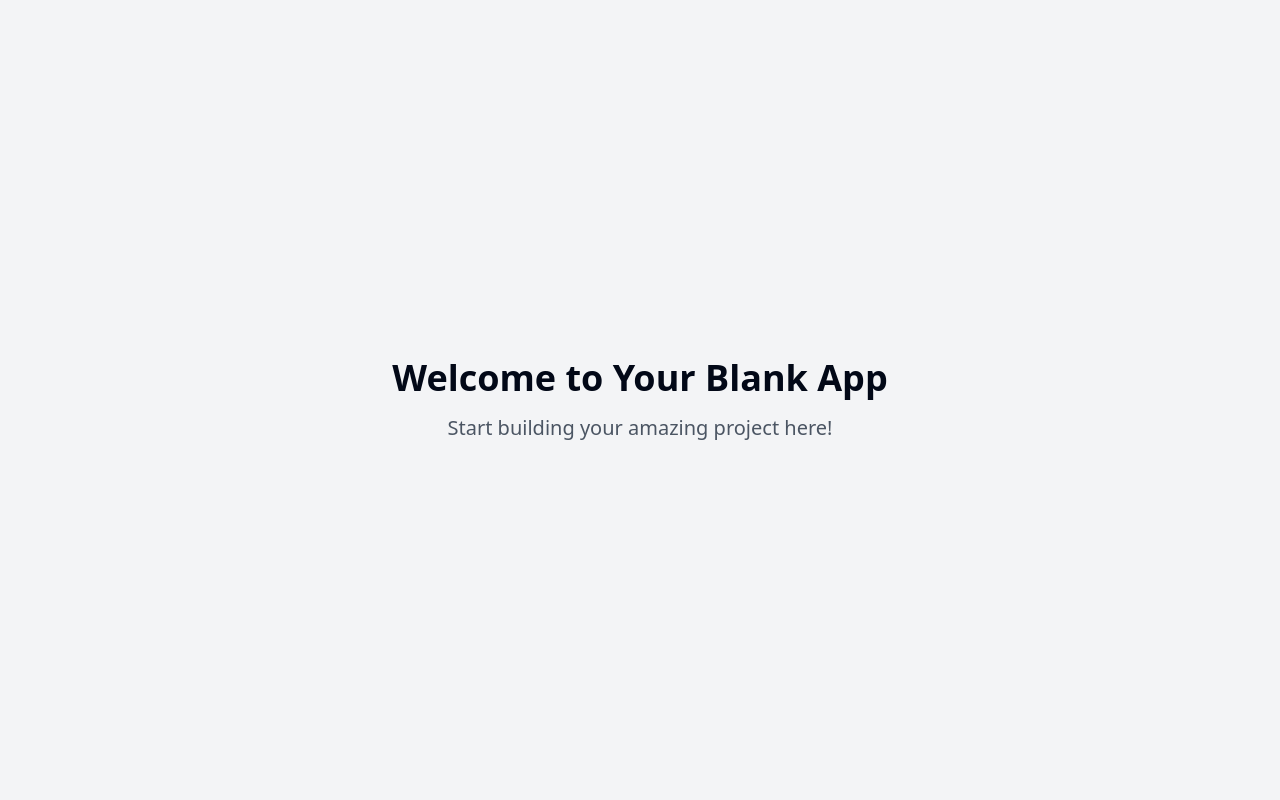
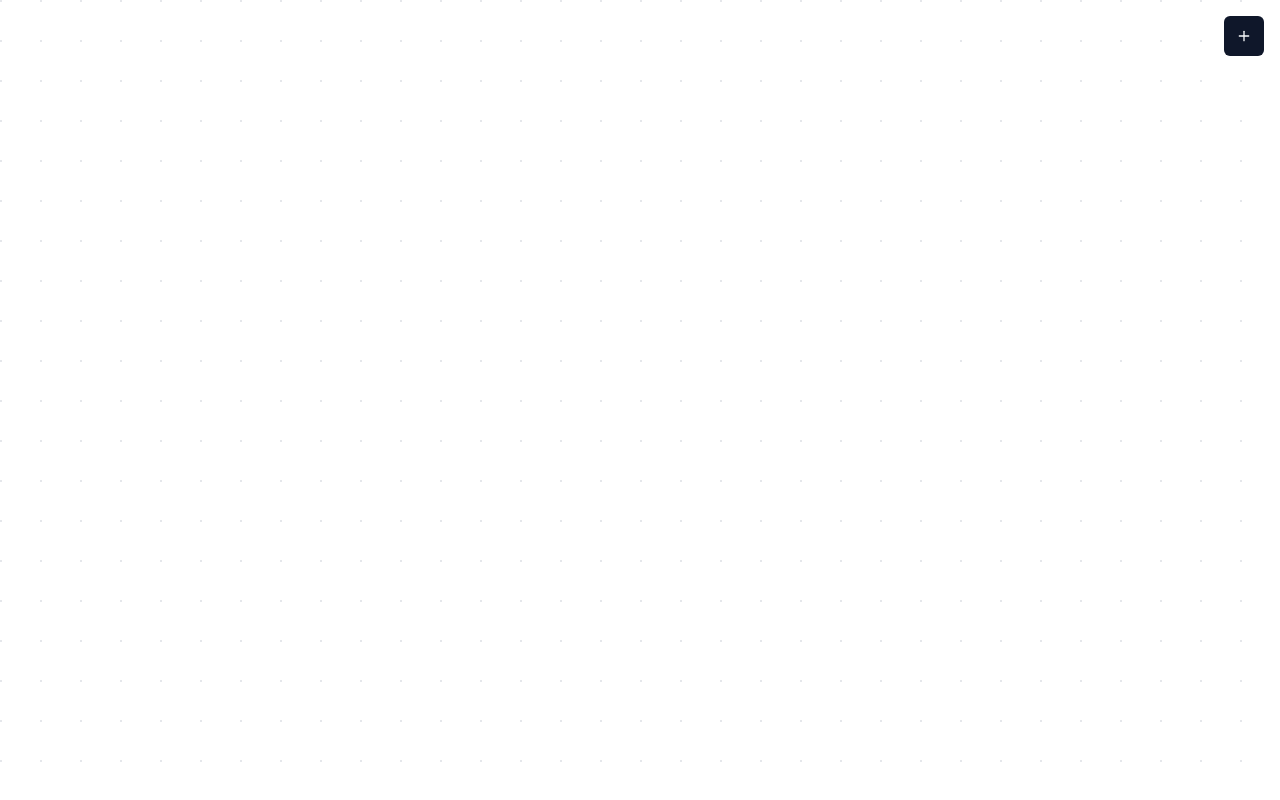
Before and after one commit to thesagrotan/noteverse-connection-canvas, a React (Vite) app: page / in a window 1280 px wide. Built offline with nearby package versions, Linux system fonts and the light colour scheme.

Commit message:
Create Milanote Copycat Features
Implement core and advanced features for a Milanote-like application, including an infinite draggable canvas, note placement, trackpad zoom, a dotted background, connections between notes, interactive feedback, and center placement for new notes.
[skip gpt_engineer]

```diff
--- a/package.json
+++ b/package.json
@@ -45,6 +45,7 @@
     "cmdk": "^1.0.0",
     "date-fns": "^3.6.0",
     "embla-carousel-react": "^8.3.0",
+    "framer-motion": "^11.15.0",
     "input-otp": "^1.2.4",
     "lucide-react": "^0.462.0",
     "next-themes": "^0.3.0",
--- /dev/null
+++ b/src/components/Canvas.tsx
@@ -0,0 +1,82 @@
+import { motion, useMotionValue, useTransform } from "framer-motion";
+import { useState } from "react";
+import Note from "./Note";
+import { Button } from "./ui/button";
+import { Plus } from "lucide-react";
+
+export interface NoteData {
+  id: string;
+  x: number;
+  y: number;
+  content: string;
+}
+
+const Canvas = () => {
+  const [notes, setNotes] = useState<NoteData[]>([]);
+  const x = useMotionValue(0);
+  const y = useMotionValue(0);
+  const scale = useMotionValue(1);
+
+  const backgroundX = useTransform(x, (value) => value * 0.5);
+  const backgroundY = useTransform(y, (value) => value * 0.5);
+
+  const handleAddNote = () => {
+    const newNote: NoteData = {
+      id: `note-${Date.now()}`,
+      x: -x.get() + window.innerWidth / 2 - 100,
+      y: -y.get() + window.innerHeight / 2 - 50,
+      content: "New note",
+    };
+    setNotes([...notes, newNote]);
+  };
+
+  const handleNotePositionChange = (id: string, newX: number, newY: number) => {
+    setNotes(
+      notes.map((note) =>
+        note.id === id ? { ...note, x: newX, y: newY } : note
+      )
+    );
+  };
+
+  return (
+    <div className="h-screen w-screen overflow-hidden bg-canvas-bg relative">
+      <div className="absolute top-4 right-4 z-50">
+        <Button onClick={handleAddNote} size="icon">
+          <Plus className="h-4 w-4" />
+        </Button>
+      </div>
+      <motion.div
+        className="w-full h-full cursor-grab active:cursor-grabbing relative"
+        style={{
+          x,
+          y,
+          scale,
+        }}
+        drag
+        dragConstraints={false}
+        dragElastic={0}
+        dragTransition={{ power: 0.2, timeConstant: 200 }}
+        whileTap={{ cursor: "grabbing" }}
+      >
+        <div
+          className="absolute inset-0 pointer-events-none"
+          style={{
+            backgroundImage:
+              "radial-gradient(circle at 1px 1px, rgb(229 231 235) 1px, transparent 0)",
+            backgroundSize: "40px 40px",
+            transform: `translate(${backgroundX.get()}px, ${backgroundY.get()}px)`,
+          }}
+        />
+        {notes.map((note) => (
+          <Note
+            key={note.id}
+            note={note}
+            onPositionChange={handleNotePositionChange}
+          />
+        ))}
+      </motion.div>
+    </div>
+  );
+};
+
+export default Canvas;
--- /dev/null
+++ b/src/components/Note.tsx
@@ -0,0 +1,36 @@
+import { motion } from "framer-motion";
+import type { NoteData } from "./Canvas";
+
+interface NoteProps {
+  note: NoteData;
+  onPositionChange: (id: string, x: number, y: number) => void;
+}
+
+const Note = ({ note, onPositionChange }: NoteProps) => {
+  return (
+    <motion.div
+      className="absolute bg-canvas-note p-4 rounded-lg shadow-lg w-[200px] cursor-move"
+      initial={{ x: note.x, y: note.y }}
+      animate={{ x: note.x, y: note.y }}
+      drag
+      dragMomentum={false}
+      onDragEnd={(_, info) => {
+        onPositionChange(
+          note.id,
+          note.x + info.offset.x,
+          note.y + info.offset.y
+        );
+      }}
+      whileHover={{ scale: 1.02 }}
+      transition={{ type: "spring", stiffness: 300, damping: 30 }}
+    >
+      <textarea
+        className="w-full h-full min-h-[100px] resize-none border-none focus:outline-none bg-transparent"
+        defaultValue={note.content}
+        onClick={(e) => e.stopPropagation()}
+      />
+    </motion.div>
+  );
+};
+
+export default Note;
--- a/src/index.css
+++ b/src/index.css
@@ -6,87 +6,46 @@
   :root {
     --background: 0 0% 100%;
     --foreground: 222.2 84% 4.9%;
-
     --card: 0 0% 100%;
     --card-foreground: 222.2 84% 4.9%;
-
     --popover: 0 0% 100%;
     --popover-foreground: 222.2 84% 4.9%;
-
     --primary: 222.2 47.4% 11.2%;
     --primary-foreground: 210 40% 98%;
-
     --secondary: 210 40% 96.1%;
     --secondary-foreground: 222.2 47.4% 11.2%;
-
     --muted: 210 40% 96.1%;
     --muted-foreground: 215.4 16.3% 46.9%;
-
     --accent: 210 40% 96.1%;
     --accent-foreground: 222.2 47.4% 11.2%;
-
     --destructive: 0 84.2% 60.2%;
     --destructive-foreground: 210 40% 98%;
-
     --border: 214.3 31.8% 91.4%;
     --input: 214.3 31.8% 91.4%;
     --ring: 222.2 84% 4.9%;
-
     --radius: 0.5rem;
-
-    --sidebar-background: 0 0% 98%;
-
-    --sidebar-foreground: 240 5.3% 26.1%;
-
-    --sidebar-primary: 240 5.9% 10%;
-
-    --sidebar-primary-foreground: 0 0% 98%;
-
-    --sidebar-accent: 240 4.8% 95.9%;
-
-    --sidebar-accent-foreground: 240 5.9% 10%;
-
-    --sidebar-border: 220 13% 91%;
-
-    --sidebar-ring: 217.2 91.2% 59.8%;
   }
 
   .dark {
     --background: 222.2 84% 4.9%;
     --foreground: 210 40% 98%;
-
     --card: 222.2 84% 4.9%;
     --card-foreground: 210 40% 98%;
-
     --popover: 222.2 84% 4.9%;
     --popover-foreground: 210 40% 98%;
-
     --primary: 210 40% 98%;
     --primary-foreground: 222.2 47.4% 11.2%;
-
     --secondary: 217.2 32.6% 17.5%;
     --secondary-foreground: 210 40% 98%;
-
     --muted: 217.2 32.6% 17.5%;
     --muted-foreground: 215 20.2% 65.1%;
-
     --accent: 217.2 32.6% 17.5%;
     --accent-foreground: 210 40% 98%;
-
     --destructive: 0 62.8% 30.6%;
     --destructive-foreground: 210 40% 98%;
-
     --border: 217.2 32.6% 17.5%;
     --input: 217.2 32.6% 17.5%;
     --ring: 212.7 26.8% 83.9%;
-    --sidebar-background: 240 5.9% 10%;
-    --sidebar-foreground: 240 4.8% 95.9%;
-    --sidebar-primary: 224.3 76.3% 48%;
-    --sidebar-primary-foreground: 0 0% 100%;
-    --sidebar-accent: 240 3.7% 15.9%;
-    --sidebar-accent-foreground: 240 4.8% 95.9%;
-    --sidebar-border: 240 3.7% 15.9%;
-    --sidebar-ring: 217.2 91.2% 59.8%;
   }
 }
 
@@ -94,8 +53,10 @@
   * {
     @apply border-border;
   }
-
   body {
     @apply bg-background text-foreground;
+    margin: 0;
+    padding: 0;
+    overflow: hidden;
   }
 }
--- a/src/pages/Index.tsx
+++ b/src/pages/Index.tsx
@@ -1,14 +1,7 @@
-// Update this page (the content is just a fallback if you fail to update the page)
+import Canvas from "@/components/Canvas";
 
 const Index = () => {
-  return (
-    <div className="min-h-screen flex items-center justify-center bg-gray-100">
-      <div className="text-center">
-        <h1 className="text-4xl font-bold mb-4">Welcome to Your Blank App</h1>
-        <p className="text-xl text-gray-600">Start building your amazing project here!</p>
-      </div>
-    </div>
-  );
+  return <Canvas />;
 };
 
 export default Index;
--- a/tailwind.config.ts
+++ b/tailwind.config.ts
@@ -12,85 +12,72 @@ export default {
   theme: {
     container: {
       center: true,
-			padding: '2rem',
+      padding: "2rem",
       screens: {
-				'2xl': '1400px'
-			}
+        "2xl": "1400px",
+      },
     },
     extend: {
       colors: {
-				border: 'hsl(var(--border))',
-				input: 'hsl(var(--input))',
-				ring: 'hsl(var(--ring))',
-				background: 'hsl(var(--background))',
-				foreground: 'hsl(var(--foreground))',
+        canvas: {
+          bg: "#ffffff",
+          dot: "#e5e7eb",
+          note: "#ffffff",
+        },
+        border: "hsl(var(--border))",
+        input: "hsl(var(--input))",
+        ring: "hsl(var(--ring))",
+        background: "hsl(var(--background))",
+        foreground: "hsl(var(--foreground))",
         primary: {
-					DEFAULT: 'hsl(var(--primary))',
-					foreground: 'hsl(var(--primary-foreground))'
+          DEFAULT: "hsl(var(--primary))",
+          foreground: "hsl(var(--primary-foreground))",
         },
         secondary: {
-					DEFAULT: 'hsl(var(--secondary))',
-					foreground: 'hsl(var(--secondary-foreground))'
+          DEFAULT: "hsl(var(--secondary))",
+          foreground: "hsl(var(--secondary-foreground))",
         },
         destructive: {
-					DEFAULT: 'hsl(var(--destructive))',
-					foreground: 'hsl(var(--destructive-foreground))'
+          DEFAULT: "hsl(var(--destructive))",
+          foreground: "hsl(var(--destructive-foreground))",
         },
         muted: {
-					DEFAULT: 'hsl(var(--muted))',
-					foreground: 'hsl(var(--muted-foreground))'
+          DEFAULT: "hsl(var(--muted))",
+          foreground: "hsl(var(--muted-foreground))",
         },
         accent: {
-					DEFAULT: 'hsl(var(--accent))',
-					foreground: 'hsl(var(--accent-foreground))'
+          DEFAULT: "hsl(var(--accent))",
+          foreground: "hsl(var(--accent-foreground))",
         },
         popover: {
-					DEFAULT: 'hsl(var(--popover))',
-					foreground: 'hsl(var(--popover-foreground))'
+          DEFAULT: "hsl(var(--popover))",
+          foreground: "hsl(var(--popover-foreground))",
         },
         card: {
-					DEFAULT: 'hsl(var(--card))',
-					foreground: 'hsl(var(--card-foreground))'
+          DEFAULT: "hsl(var(--card))",
+          foreground: "hsl(var(--card-foreground))",
         },
-				sidebar: {
-					DEFAULT: 'hsl(var(--sidebar-background))',
-					foreground: 'hsl(var(--sidebar-foreground))',
-					primary: 'hsl(var(--sidebar-primary))',
-					'primary-foreground': 'hsl(var(--sidebar-primary-foreground))',
-					accent: 'hsl(var(--sidebar-accent))',
-					'accent-foreground': 'hsl(var(--sidebar-accent-foreground))',
-					border: 'hsl(var(--sidebar-border))',
-					ring: 'hsl(var(--sidebar-ring))'
-				}
       },
       borderRadius: {
-				lg: 'var(--radius)',
-				md: 'calc(var(--radius) - 2px)',
-				sm: 'calc(var(--radius) - 4px)'
+        lg: "var(--radius)",
+        md: "calc(var(--radius) - 2px)",
+        sm: "calc(var(--radius) - 4px)",
       },
       keyframes: {
-				'accordion-down': {
-					from: {
-						height: '0'
+        "accordion-down": {
+          from: { height: "0" },
+          to: { height: "var(--radix-accordion-content-height)" },
         },
-					to: {
-						height: 'var(--radix-accordion-content-height)'
-					}
+        "accordion-up": {
+          from: { height: "var(--radix-accordion-content-height)" },
+          to: { height: "0" },
         },
-				'accordion-up': {
-					from: {
-						height: 'var(--radix-accordion-content-height)'
-					},
-					to: {
-						height: '0'
-					}
-				}
       },
       animation: {
-				'accordion-down': 'accordion-down 0.2s ease-out',
-				'accordion-up': 'accordion-up 0.2s ease-out'
-			}
-		}
+        "accordion-down": "accordion-down 0.2s ease-out",
+        "accordion-up": "accordion-up 0.2s ease-out",
+      },
+    },
   },
   plugins: [require("tailwindcss-animate")],
 } satisfies Config;
```
Also changed, not shown: 1 other file (tests, documents, lock files or other folders). Lines whose indentation alone changed are shown as unchanged.
